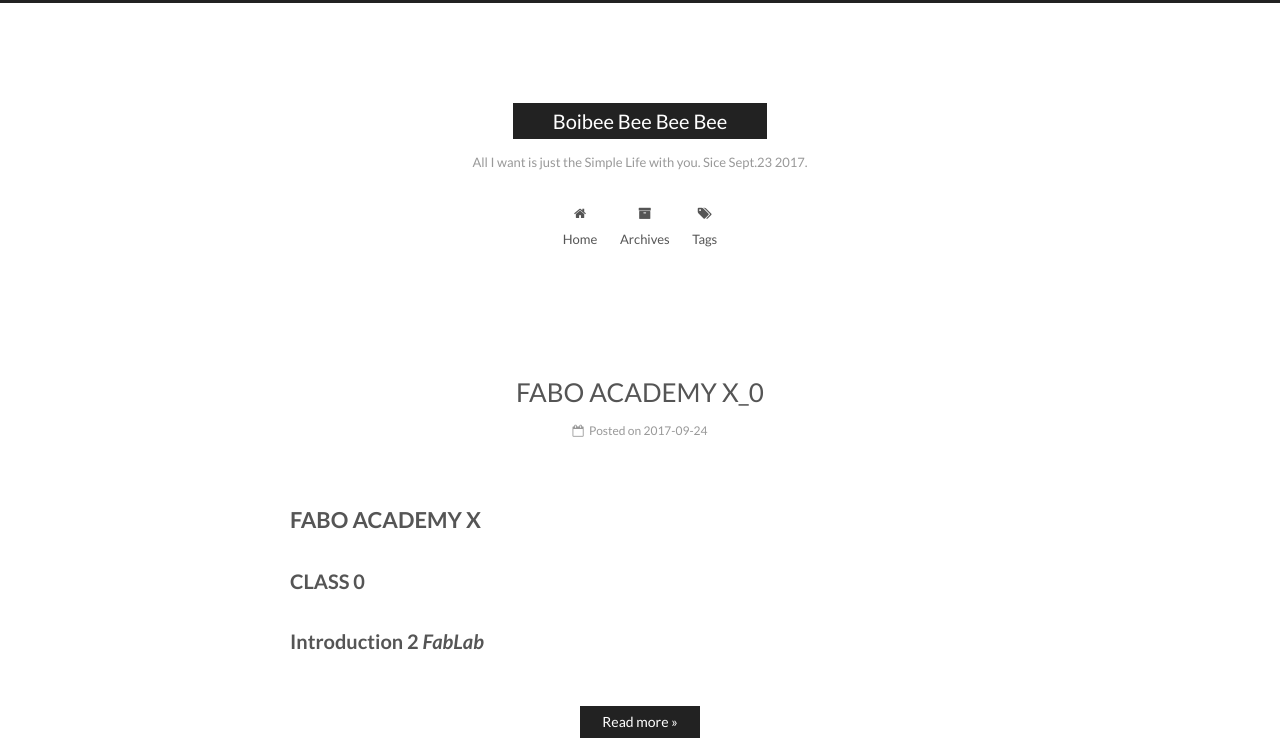
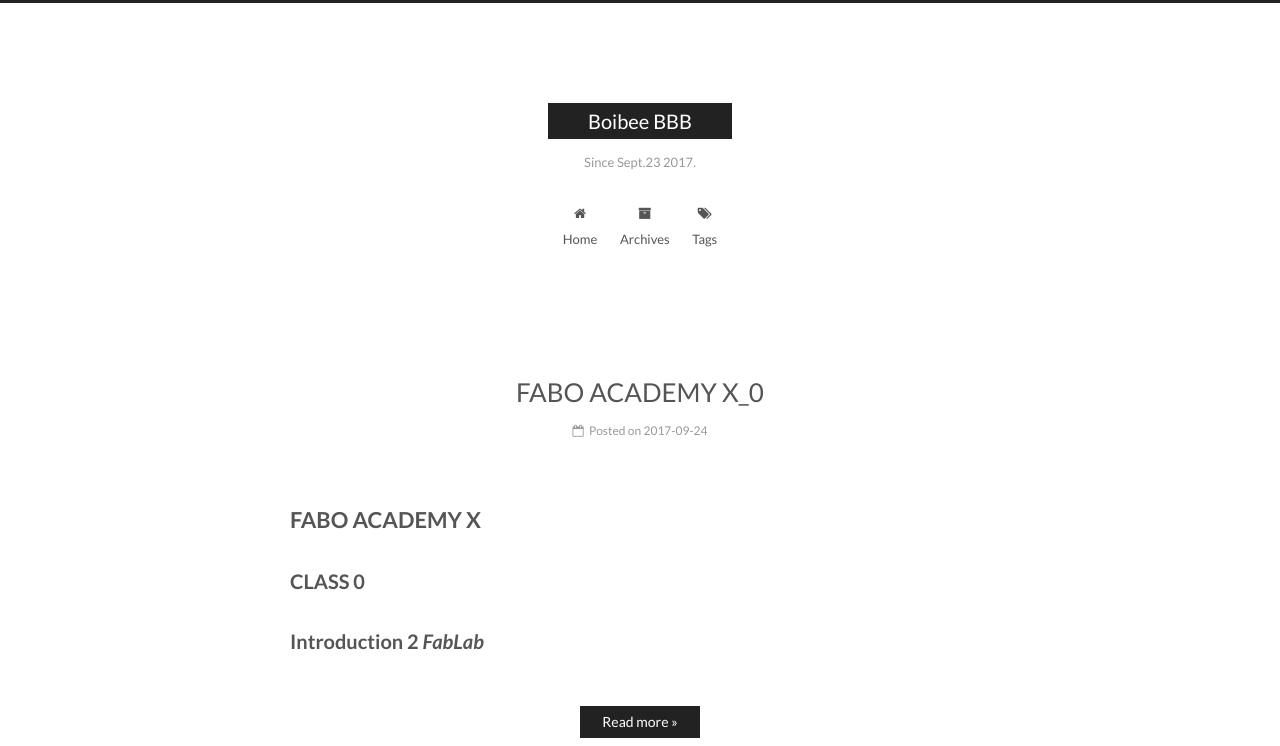
Before and after one commit to MrTriskin/blog, a Jekyll site: the page built from index.html, in a window 1280 px wide. Shown: the top 746 px of the page. Built offline with Jekyll 4.4.1, drawn with Linux system fonts in a browser that asks for light colours; the list of posts is cut into pages by our own code; grey boxes are pictures that could not be loaded.

Commit message:
almost done

```diff
--- a/_config.yml
+++ b/_config.yml
@@ -4,9 +4,9 @@
 # ---------------------------------------------------------------
 
 # Site
-title: Boibee Bee Bee Bee
-subtitle: All I want is just the Simple Life with you. Sice Sept.23 2017.
-description:  Hedwig|波先生 just a simple man with naive thoughts.
+title: Boibee BBB
+subtitle: Since Sept.23 2017.
+description:  Hedwig|波先生
 author: Hedwig
 # Support language: de, en, fr-FR, id, ja, ko, pt-BR, pt, ru, zh-Hans, zh-hk, zh-tw
 language: en
```
